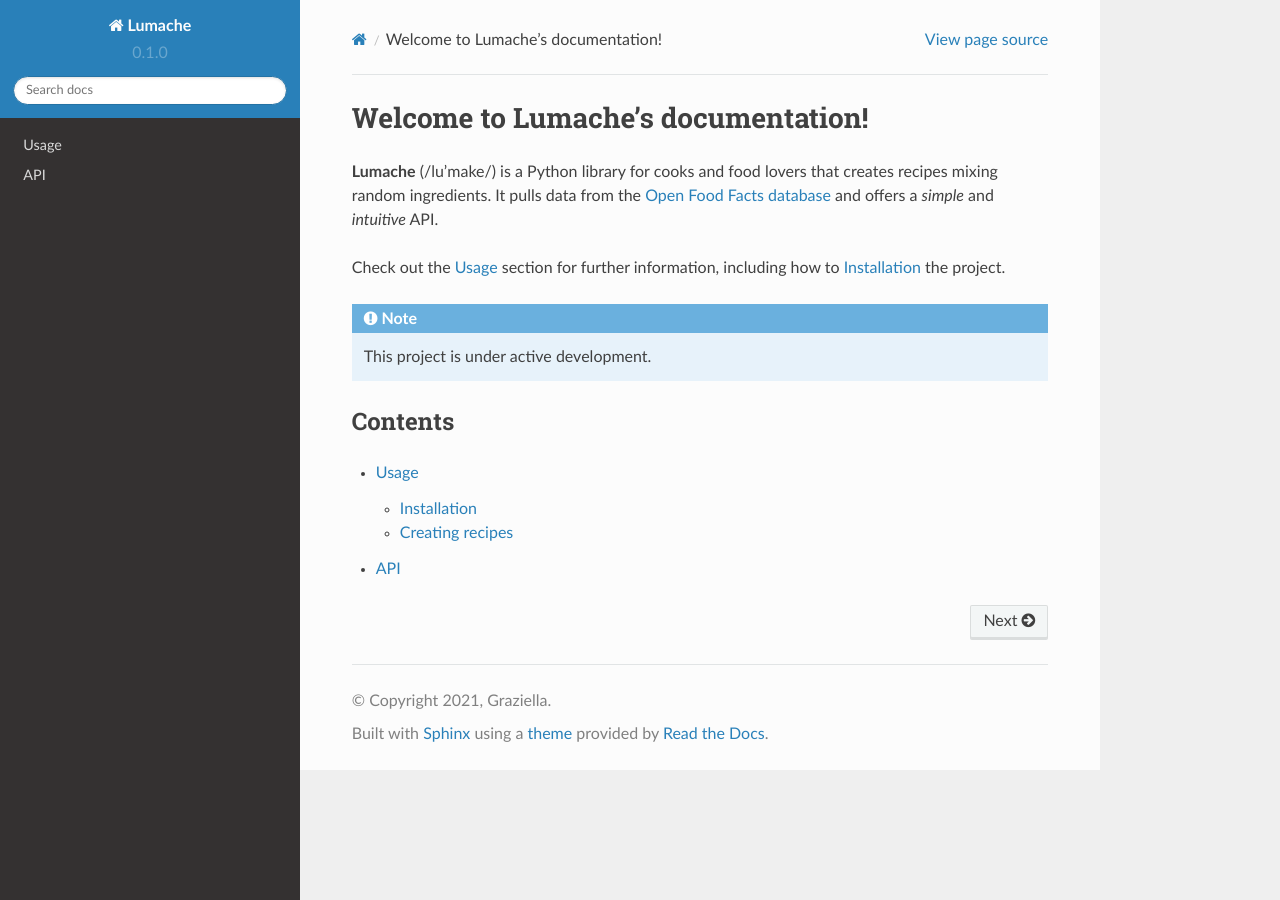
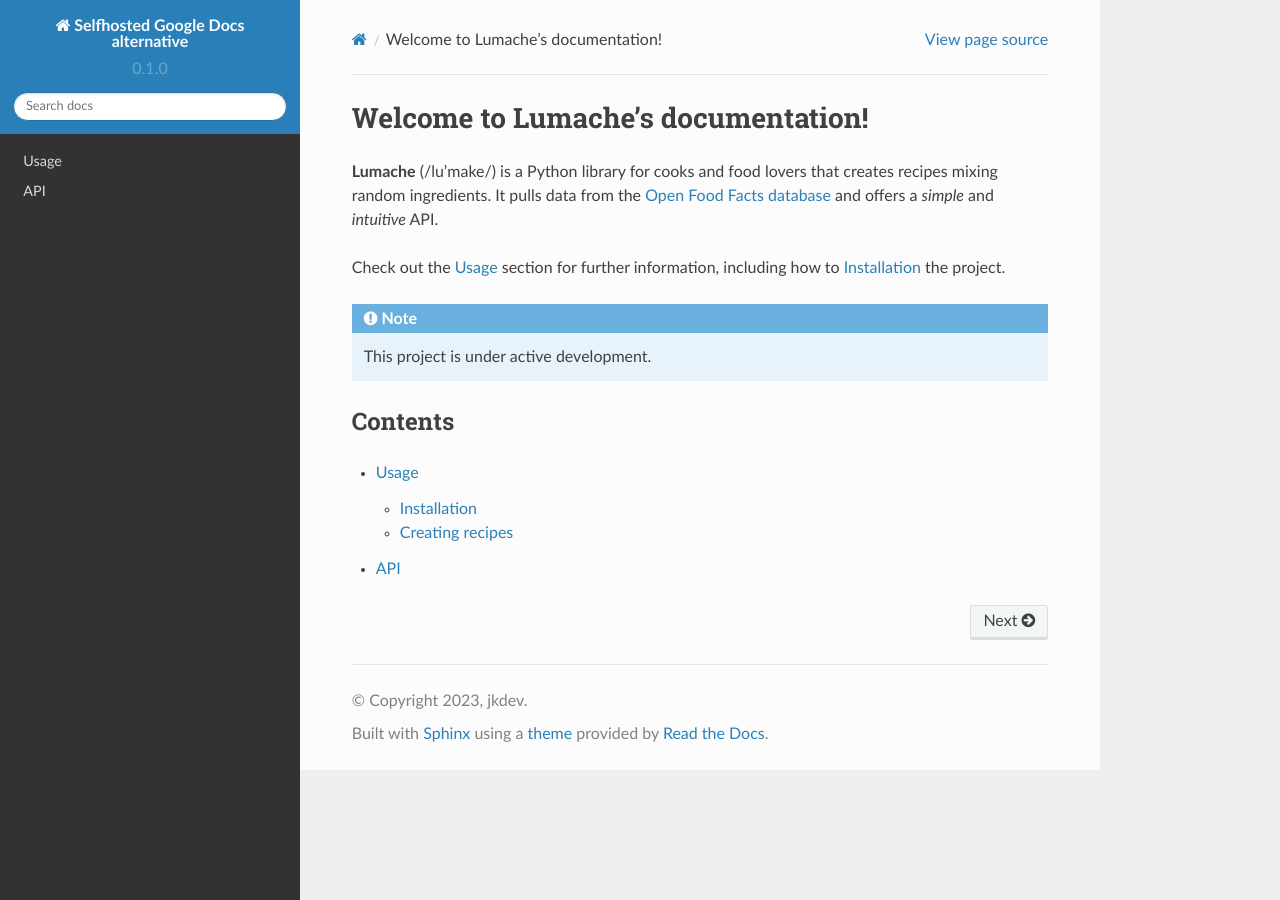
Before and after one commit to jkampich1411/selfhosted-google-docs, a Sphinx documentation site: the page built from docs/source/index.rst, in a window 1280 px wide. Built offline with Sphinx 7.4.7 and the Read the Docs theme 2.0.0, drawn with Linux system fonts in a browser that asks for light colours.

Commit message:
Update conf.py

```diff
--- a/docs/source/conf.py
+++ b/docs/source/conf.py
@@ -2,9 +2,9 @@
 
 # -- Project information
 
-project = 'Lumache'
-copyright = '2021, Graziella'
-author = 'Graziella'
+project = 'Selfhosted Google Docs alternative'
+copyright = '2023, jkdev'
+author = 'jkdev'
 
 release = '0.1'
 version = '0.1.0'
```
